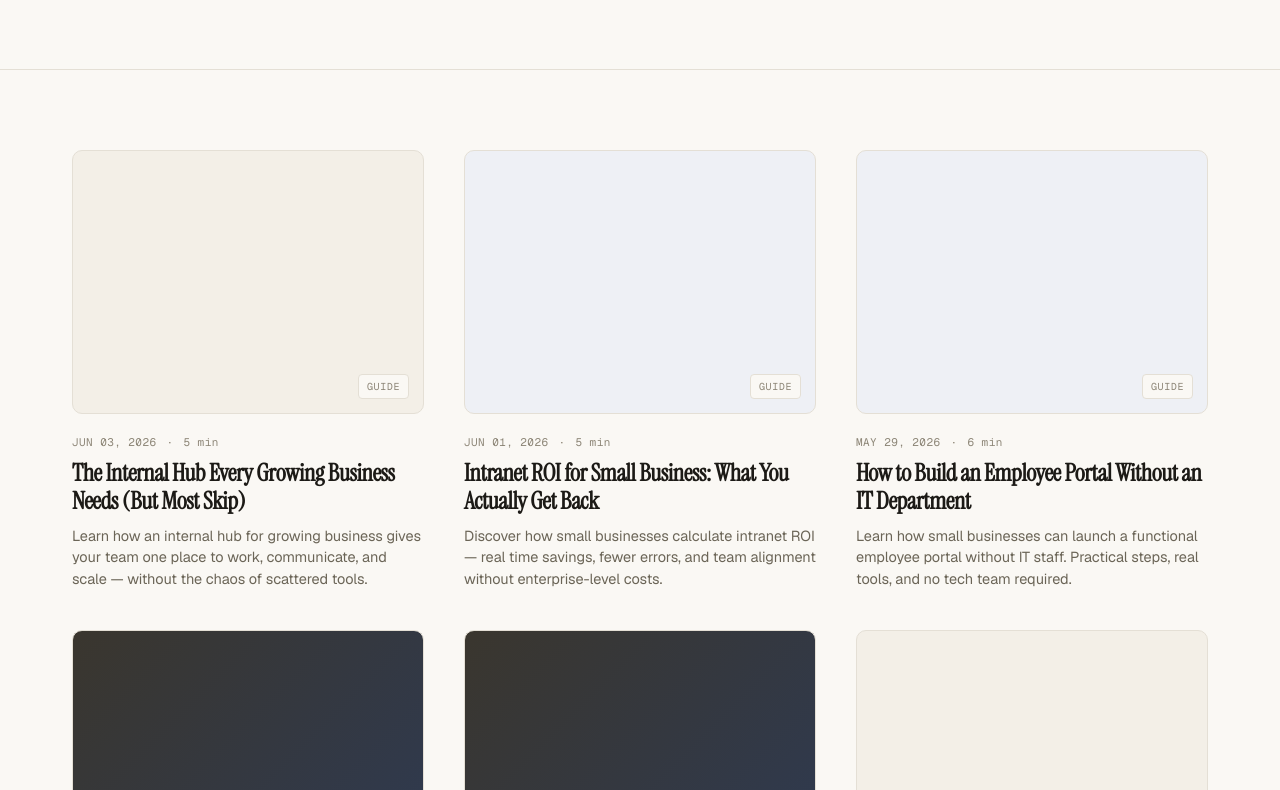
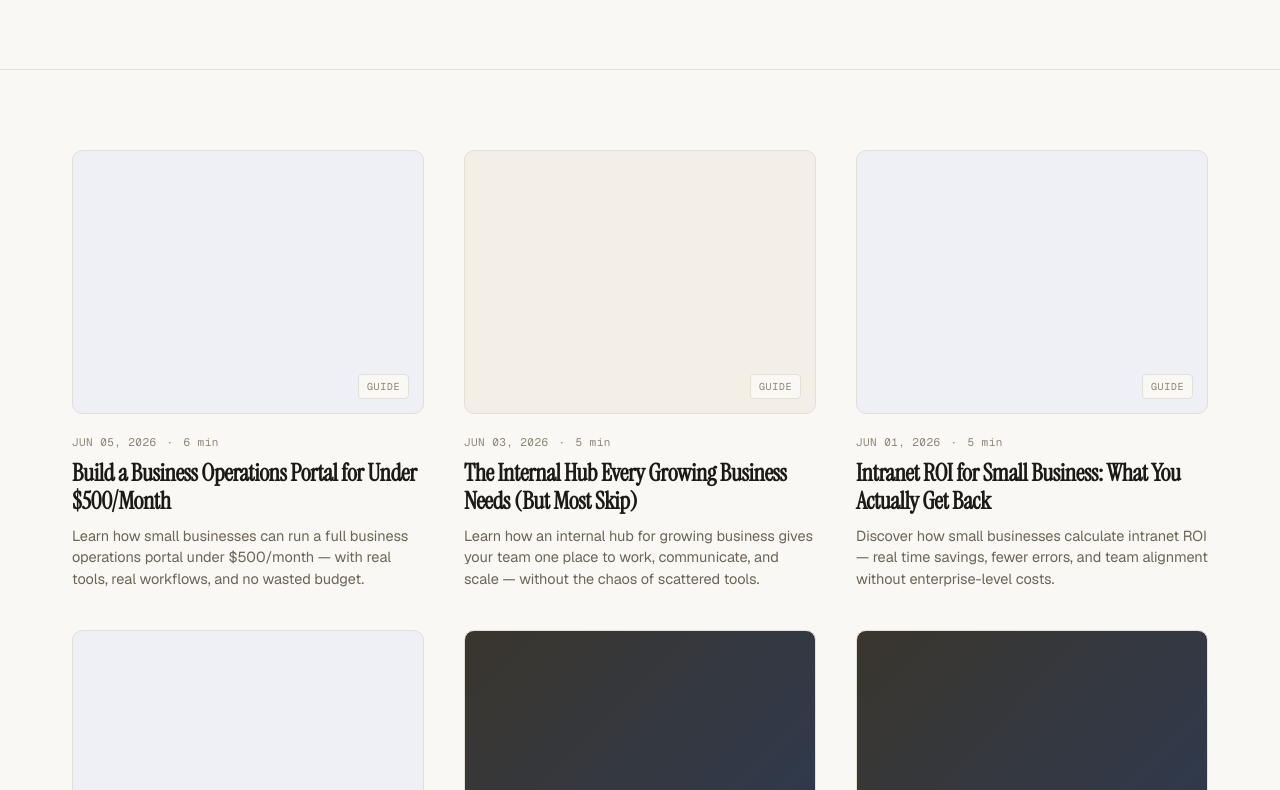
Before and after one commit to VictorAsooye/sola-website, a plain HTML site: page blog/index.html in a window 1280 px wide. Shown: the part 441-1231 px from the top of the page. Drawn offline with nearby package versions, Linux system fonts and the light colour scheme.

Commit message:
blog: update index with "Build a Business Operations Portal for Under $500/Month"

```diff
--- a/blog/index.html
+++ b/blog/index.html
@@ -317,6 +317,12 @@
   <div class="container">
     <div class="posts-grid">
 <!-- POSTS_START -->
+      <a href="/blog/posts/build-a-business-operations-portal-for-under-500-month.html" class="post-card">
+        <div class="post-cover post-cover-accent"><span class="cover-label">Guide</span></div>
+        <div class="post-meta"><span>JUN 05, 2026</span><span>·</span><span>6 min</span></div>
+        <h2 class="post-title">Build a Business Operations Portal for Under $500/Month</h2>
+        <p class="post-excerpt">Learn how small businesses can run a full business operations portal under $500/month — with real tools, real workflows, and no wasted budget.</p>
+      </a>
       <a href="/blog/posts/the-internal-hub-every-growing-business-needs-but-most-skip.html" class="post-card">
         <div class="post-cover"><span class="cover-label">Guide</span></div>
         <div class="post-meta"><span>JUN 03, 2026</span><span>·</span><span>5 min</span></div>
```
